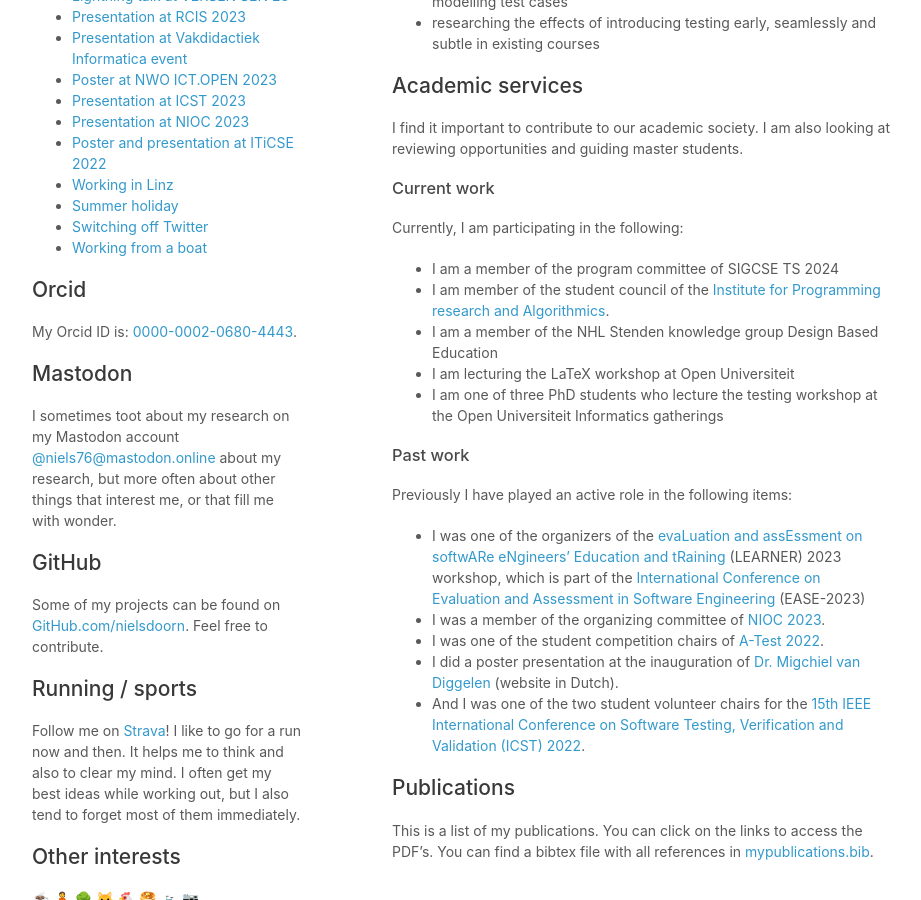
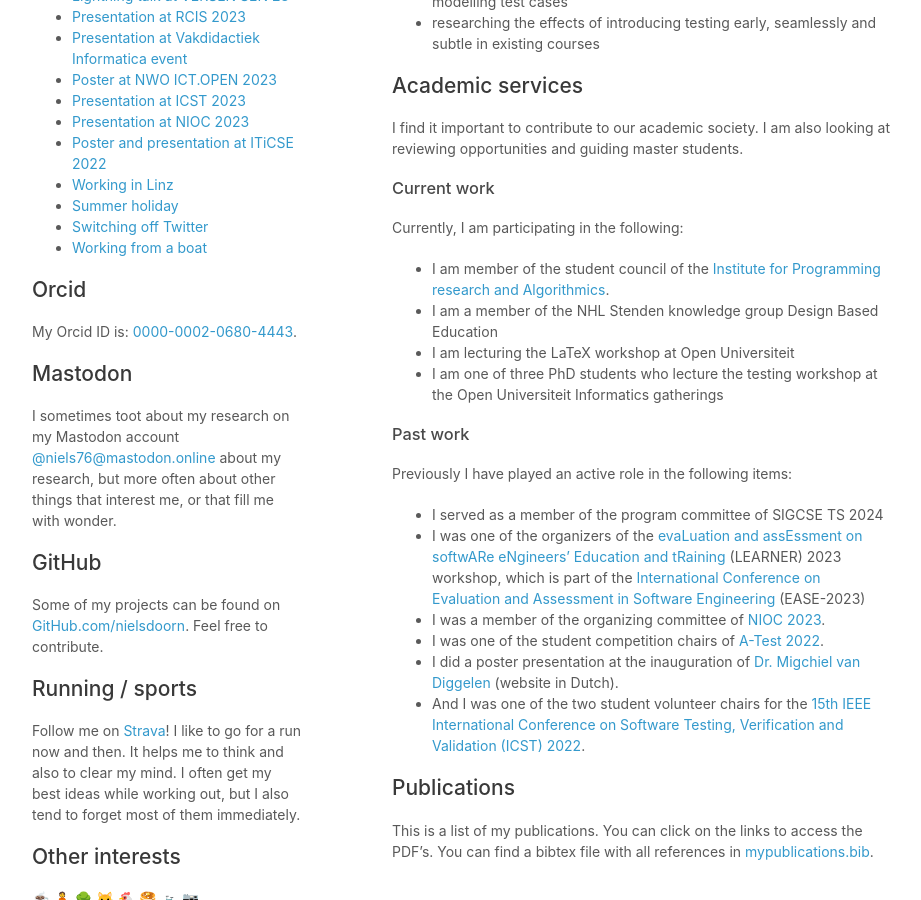
Before and after one commit to nielsdoorn/nielsdoorn.github.io, a Jekyll site: the page built from index.md, in a window 1280 px wide and 900 px high, scrolled down 865 px. Shown: the whole window, without its empty margins (178-1099 px from the left). Built offline with Jekyll 4.4.1, drawn with Linux system fonts in a browser that asks for light colours; our own code applies the rules of GitHub Pages for plain Markdown files; a script that is not in the unit is left out; some of the changed lines change nothing that is shown.

Commit message:
docs(index): update current and previous roles
Move the item about serving on the SIGCSE TS 2024 program committee from 'Currently participating' to 'Previously played an active role in'. This reflects a change in the engagement status with SIGCSE TS 2024.

The removal of the SIGCSE TS 2024 item from the current participation section suggests the author's active involvement has ended, while the addition under the previous activities indicates recognition of past contributions. There are no other changes or significant implications mentioned in the diff provided.

```diff
--- a/index.md
+++ b/index.md
@@ -34,7 +34,6 @@
 
 Currently, I am participating in the following:
 
-- I am a member of the program committee of SIGCSE TS 2024
 - I am member of the student council of the [Institute for Programming research and Algorithmics](https://ipa.win.tue.nl/).
 - I am a member of the NHL Stenden knowledge group Design Based Education
 - I am lecturing the LaTeX workshop at Open Universiteit
@@ -44,6 +43,7 @@
 
 Previously I have played an active role in the following items:
 
+- I served as a member of the program committee of SIGCSE TS 2024
 - I was one of the organizers of the [evaLuation and assEssment on softwARe eNgineers' Education and tRaining](https://unibas3d.github.io/learner/) (LEARNER) 2023 workshop, which is part of the [International Conference on Evaluation and Assessment in Software Engineering](https://conf.researchr.org/home/ease-2023) (EASE-2023)
 - I was a member of the organizing committee of [NIOC 2023](http://nioc.nl).
 - I was one of the student competition chairs of [A-Test 2022](https://a-test.org/).
```
